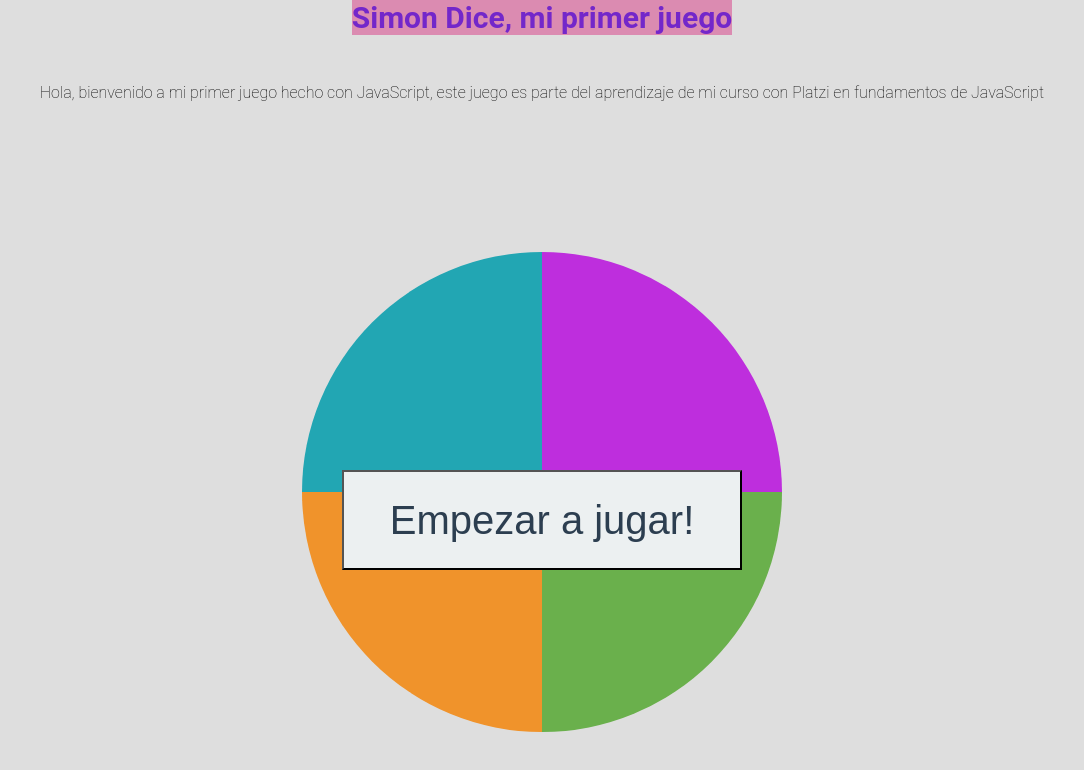
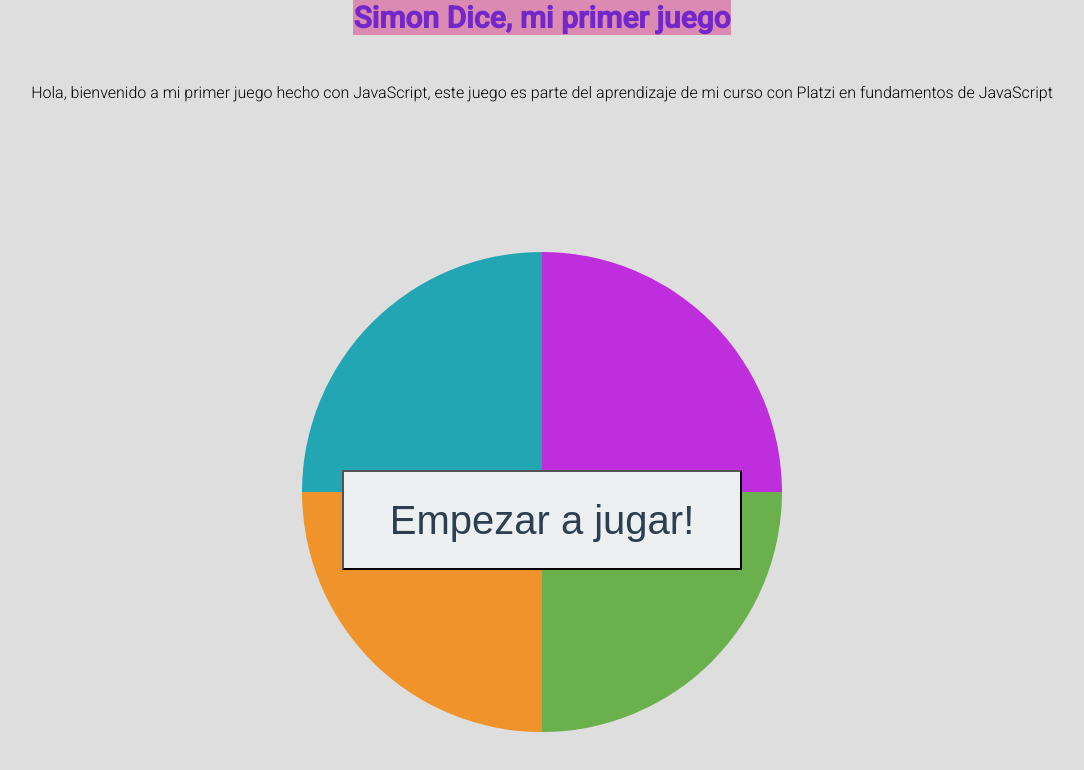
Before and after one commit to carosalazar28/Simon-dice-js, a plain HTML site: page index.html in a window 1280 px wide. Shown: the whole page, without its empty margins (98-1182 px from the left). Drawn offline with nearby package versions, Linux system fonts and the light colour scheme.

```diff
--- a/index.html
+++ b/index.html
@@ -3,6 +3,7 @@
   <head>
     <meta charset="utf-8">
     <link rel="stylesheet" href="./css/style.css">
+    <link href="https://fonts.googleapis.com/css2?family=Roboto:wght@300;500&display=swap" rel="stylesheet">
     <title>Simon Dice</title>
   </head>
   <body>
```
